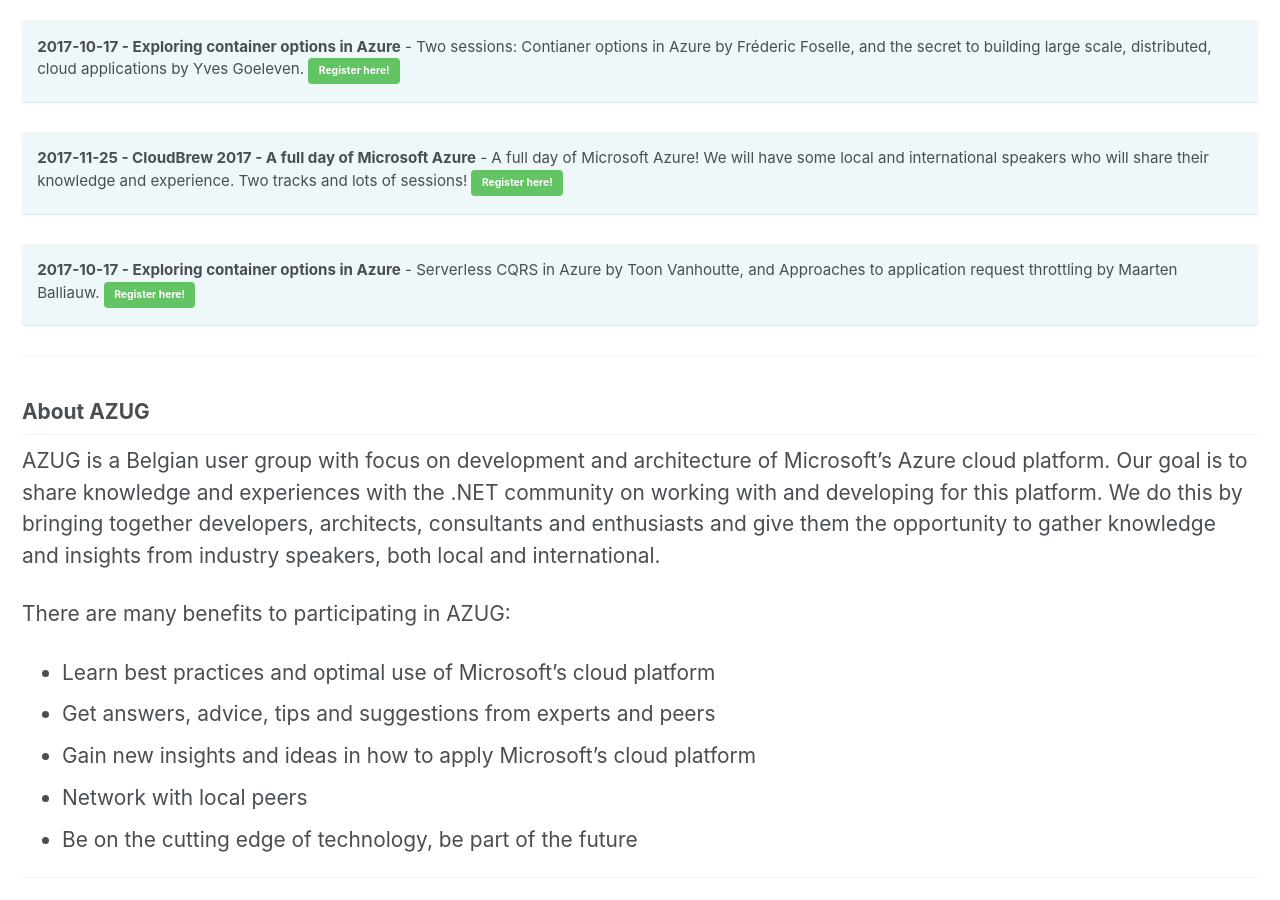
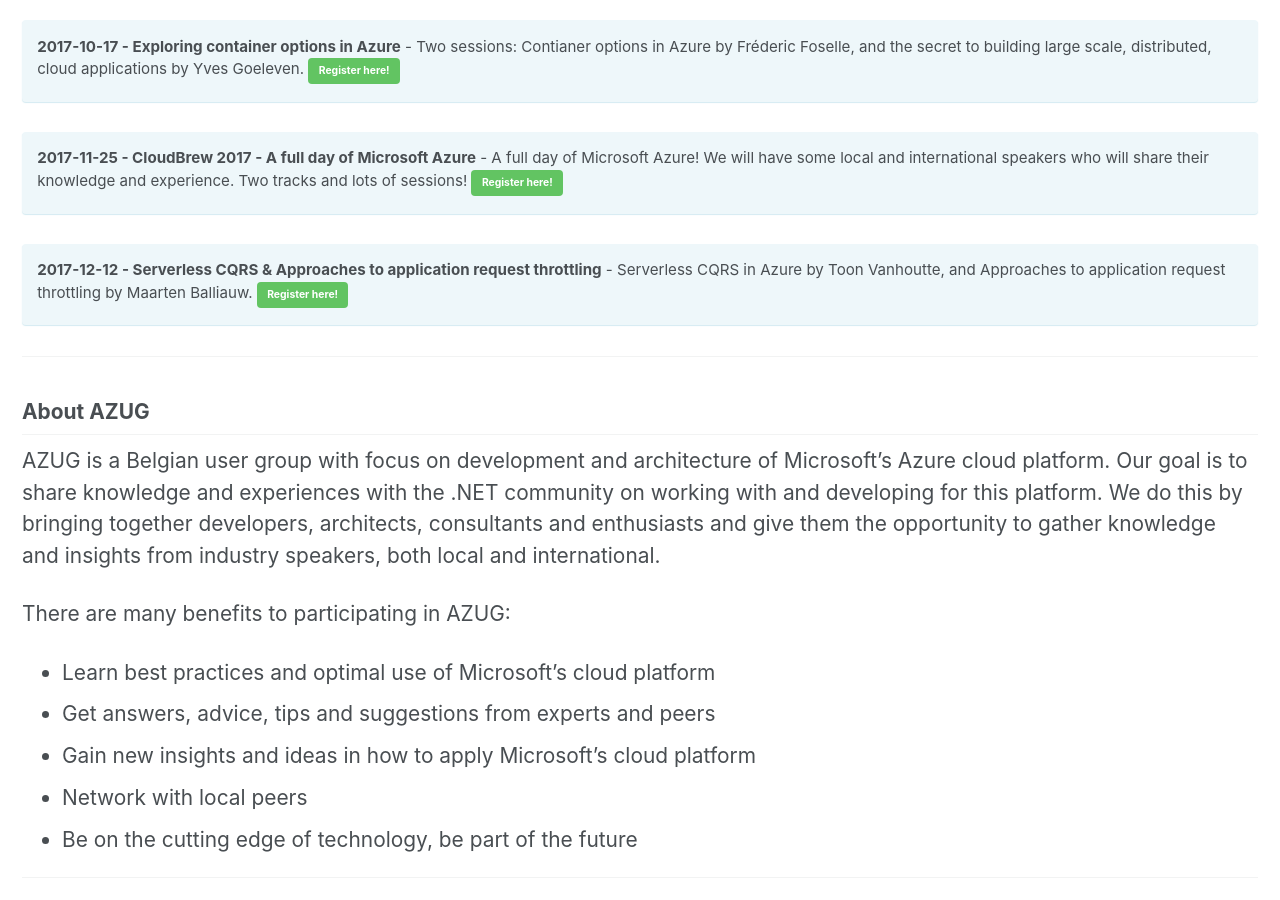
Before and after one commit to AzugBe/azugbe.github.io, a Jekyll site: the page built from index.md, in a window 1280 px wide and 900 px high, scrolled down 649 px. Built offline with Jekyll 4.4.1, drawn with Linux system fonts in a browser that asks for light colours.

Commit message:
Update title for december event

```diff
--- a/index.md
+++ b/index.md
@@ -19,7 +19,7 @@ excerpt: "The Belgium Azure User Group focuses on knowledge sharing and networki
 **2017-11-25 - CloudBrew 2017 - A full day of Microsoft Azure** - A full day of Microsoft Azure! We will have some local and international speakers who will share their knowledge and experience. Two tracks and lots of sessions! [Register here!](/events/2017-11-25---cloudbrew-2017---a-full-day-of-microsoft-azure){: .btn .btn--success}
 {: .notice--info}
 
-**2017-10-17 - Exploring container options in Azure** - Serverless CQRS in Azure by Toon Vanhoutte, and Approaches to application request throttling by Maarten Balliauw. [Register here!](/events/2017-12-12---serverless-cqrs-approaches-to-application-request-throttling){: .btn .btn--success}
+**2017-12-12 - Serverless CQRS & Approaches to application request throttling** - Serverless CQRS in Azure by Toon Vanhoutte, and Approaches to application request throttling by Maarten Balliauw. [Register here!](/events/2017-12-12---serverless-cqrs-approaches-to-application-request-throttling){: .btn .btn--success}
 {: .notice--info}
 
 <hr />
```
